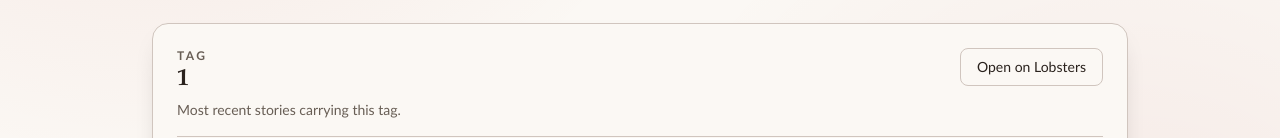
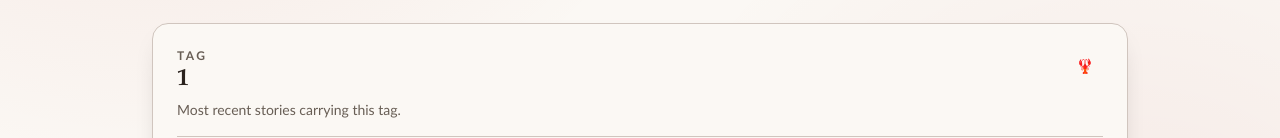
Before and after one commit to patsissons/chowda, a Next.js app in the folder packages/web/: page /tag/1 in a window 1280 px wide. Shown: the part 475-613 px from the top of the page. Built offline with nearby package versions, Linux system fonts and the light colour scheme; no server answers.

Commit message:
Add user and tag story views

```diff
--- a/packages/web/app/tag/[id]/page.tsx
+++ b/packages/web/app/tag/[id]/page.tsx
@@ -3,6 +3,7 @@ import Link from 'next/link'
 import { HomeChrome } from '@/components/home-chrome'
 import { PaginationControls } from '@/components/pagination-controls'
 import { StoryList } from '@/components/story-list'
+import { Button } from '@/components/ui/button'
 import { fetchDiscussion, type DiscussionPayload } from '@/lib/discussions'
 import { lobstersTagUrl } from '@/lib/lobsters'
 import { attachAuthorAvatars, fetchTagStories, type LobstersStory } from '@/lib/story-feed'
@@ -70,14 +71,19 @@ export default async function TagStoriesPage({ params, searchParams }: PageProps
               <p className="mt-1 text-sm text-muted">Most recent stories carrying this tag.</p>
             </div>
             {tag ? (
+              <Button asChild variant="ghost" size="sm" className="h-9 w-9 rounded-full p-0">
                 <Link
                   href={lobstersTagUrl(tag)}
                   target="_blank"
                   rel="noreferrer"
-                className="inline-flex items-center rounded-lg border border-border px-4 py-2 text-sm font-medium transition hover:bg-accentSoft"
+                  aria-label={`Open ${tag} on Lobsters`}
+                  title="Open on Lobsters"
                 >
-                Open on Lobsters
+                  <span aria-hidden className="text-sm leading-none">
+                    🦞
+                  </span>
                 </Link>
+              </Button>
             ) : null}
           </div>
 
--- a/packages/web/app/user/[id]/page.tsx
+++ b/packages/web/app/user/[id]/page.tsx
@@ -3,6 +3,7 @@ import Link from 'next/link'
 import { HomeChrome } from '@/components/home-chrome'
 import { PaginationControls } from '@/components/pagination-controls'
 import { StoryList } from '@/components/story-list'
+import { Button } from '@/components/ui/button'
 import { fetchDiscussion, type DiscussionPayload } from '@/lib/discussions'
 import { lobstersUserUrl } from '@/lib/lobsters'
 import { attachAuthorAvatars, fetchUserStories, type LobstersStory } from '@/lib/story-feed'
@@ -70,14 +71,19 @@ export default async function UserStoriesPage({ params, searchParams }: PageProp
               <p className="mt-1 text-sm text-muted">Most recent stories submitted by this user.</p>
             </div>
             {username ? (
+              <Button asChild variant="ghost" size="sm" className="h-9 w-9 rounded-full p-0">
                 <Link
                   href={lobstersUserUrl(username)}
                   target="_blank"
                   rel="noreferrer"
-                className="inline-flex items-center rounded-lg border border-border px-4 py-2 text-sm font-medium transition hover:bg-accentSoft"
+                  aria-label={`Open ${username} on Lobsters`}
+                  title="Open on Lobsters"
                 >
-                Open on Lobsters
+                  <span aria-hidden className="text-sm leading-none">
+                    🦞
+                  </span>
                 </Link>
+              </Button>
             ) : null}
           </div>
 
--- a/packages/web/components/story-list.tsx
+++ b/packages/web/components/story-list.tsx
@@ -3,14 +3,7 @@ import Link from 'next/link'
 import { DiscussionDrawer } from '@/components/discussion-drawer'
 import { Button } from '@/components/ui/button'
 import type { DiscussionPayload } from '@/lib/discussions'
-import {
-  formatPostedAt,
-  lobstersTagUrl,
-  lobstersUserUrl,
-  tagRoutePath,
-  userRoutePath,
-  LOBSTERS_BASE_URL,
-} from '@/lib/lobsters'
+import { formatPostedAt, lobstersUserUrl, tagRoutePath, userRoutePath, LOBSTERS_BASE_URL } from '@/lib/lobsters'
 import type { LobstersStory } from '@/lib/story-feed'
 
 type StoryListProps = {
@@ -76,7 +69,10 @@ export function StoryList({ stories, initialDiscussion }: StoryListProps) {
 
               <div className="min-w-0 space-y-2">
                 <div className="flex min-w-0 items-center gap-2">
-                  <Link href={authorRoute} className="shrink-0">
+                  <Link
+                    href={authorRoute}
+                    className="shrink-0 rounded-full transition hover:ring-1 hover:ring-accent hover:ring-offset-1 hover:ring-offset-surface"
+                  >
                     {story.avatar_url ? (
                       <img
                         src={story.avatar_url}
@@ -167,24 +163,13 @@ export function StoryList({ stories, initialDiscussion }: StoryListProps) {
                   {story.tags && story.tags.length > 0 ? (
                     <div className="flex min-w-0 flex-wrap justify-end gap-2">
                       {story.tags.map((tag) => (
-                        <div key={`${story.short_id}-${tag}`} className="flex items-center gap-1">
                         <Link
+                          key={`${story.short_id}-${tag}`}
                           href={tagRoutePath(tag)}
                           className="rounded-full border border-border bg-accentSoft px-1 py-[0.5px] text-[9px] font-medium uppercase tracking-wide text-muted transition hover:border-accent hover:text-text"
                         >
                           {tag}
                         </Link>
-                          <a
-                            href={lobstersTagUrl(tag)}
-                            target="_blank"
-                            rel="noreferrer"
-                            aria-label={`Open ${tag} on Lobsters`}
-                            title="Open tag on Lobsters"
-                            className="text-[10px] leading-none text-muted transition hover:text-text"
-                          >
-                            🦞
-                          </a>
-                        </div>
                       ))}
                     </div>
                   ) : null}
```
Lines whose indentation alone changed are shown as unchanged.
